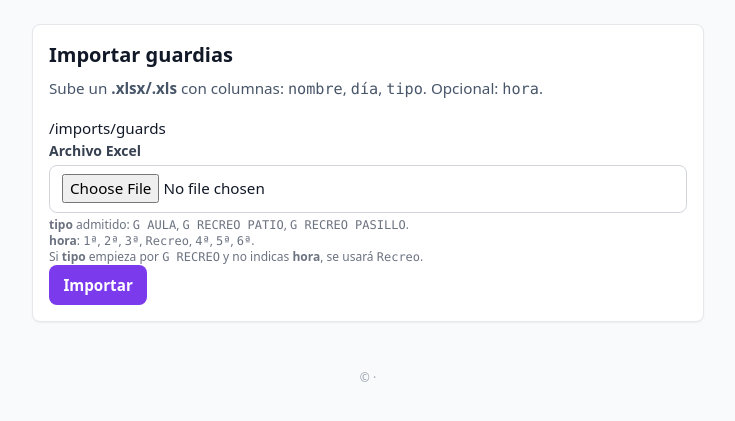
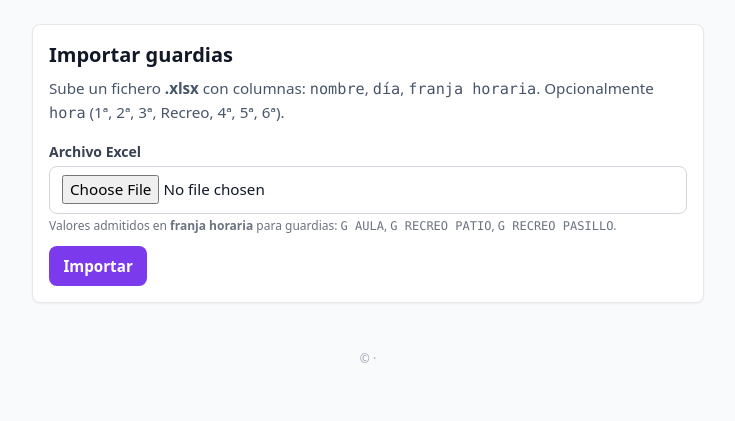
Before and after one commit to pablo-1974/AGB-ausencias, a FastAPI app: template templates/guards_import.html in a window 1280 px wide. Shown: the part 25-446 px from the top of the page, without its empty margins (272-1007 px from the left). Run offline with FastAPI, Linux system fonts and the light colour scheme; the template is opened without the code that fills it, so the values that code supplies are empty; some libraries are stand-ins or nearby versions.

Commit message:
Update guards_import.html

```diff
--- a/templates/guards_import.html
+++ b/templates/guards_import.html
@@ -3,7 +3,8 @@
 <div class="max-w-2xl mx-auto card">
   <h1 class="text-xl font-semibold mb-2">Importar guardias</h1>
   <p class="text-slate-600 mb-4">
-    Sube un <b>.xlsx/.xls</b> con columnas: <code>nombre</code>, <code>día</code>, <code>tipo</code>. Opcional: <code>hora</code>.
+    Sube un fichero <b>.xlsx</b> con columnas: <code>nombre</code>, <code>día</code>, <code>franja horaria</code>.
+    Opcionalmente <code>hora</code> (1ª, 2ª, 3ª, Recreo, 4ª, 5ª, 6ª).
   </p>
 
   {% if error %}
@@ -13,14 +14,12 @@
     <div class="mb-3 p-3 rounded border border-emerald-200 bg-emerald-50 text-emerald-800 text-sm">{{ info }}</div>
   {% endif %}
 
-/imports/guards
+  <form action="/imports/guards" method="post" enctype="multipart/form-data" class="space-y-3">
     <div>
       <label class="label">Archivo Excel</label>
       <input type="file" name="file" accept=".xlsx,.xls" required class="input">
       <p class="text-xs text-gray-500 mt-1">
-        <b>tipo</b> admitido: <code>G AULA</code>, <code>G RECREO PATIO</code>, <code>G RECREO PASILLO</code>.<br>
-        <b>hora</b>: <code>1ª</code>, <code>2ª</code>, <code>3ª</code>, <code>Recreo</code>, <code>4ª</code>, <code>5ª</code>, <code>6ª</code>.<br>
-        Si <b>tipo</b> empieza por <code>G RECREO</code> y no indicas <b>hora</b>, se usará <code>Recreo</code>.
+        Valores admitidos en <b>franja horaria</b> para guardias: <code>G AULA</code>, <code>G RECREO PATIO</code>, <code>G RECREO PASILLO</code>.
       </p>
     </div>
     <button class="btn-primary">Importar</button>
```
